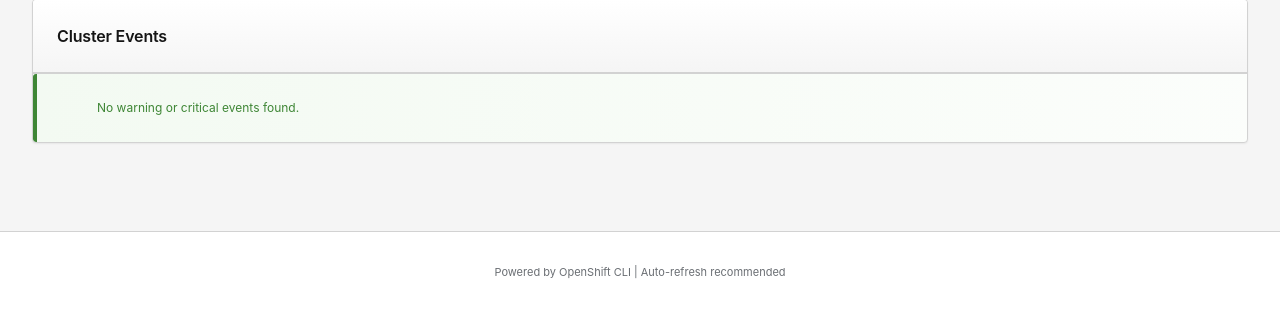
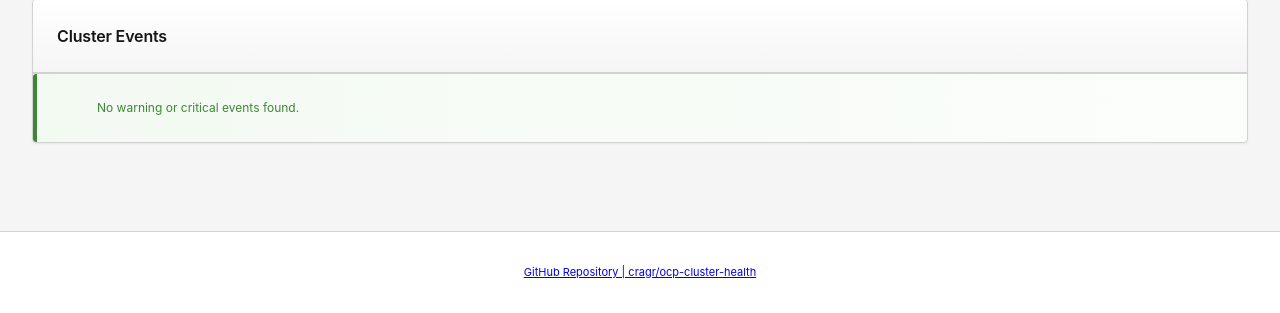
Before and after one commit to cragr/ocp-cluster-health, a PHP site: page / in a window 1280 px wide. Shown: the part 1173-1486 px from the top of the page. Run offline with PHP 8.4, Linux system fonts and the light colour scheme.

Commit message:
Update footer to link to GitHub repository

```diff
--- a/index.php
+++ b/index.php
@@ -82,7 +82,7 @@
 
         <!-- Footer -->
         <div class="footer">
-            Powered by OpenShift CLI | Auto-refresh recommended
+            <a href="https://github.com/cragr/ocp-cluster-health" target="_blank">GitHub Repository | cragr/ocp-cluster-health</a>
         </div>
     </div>
 
```
